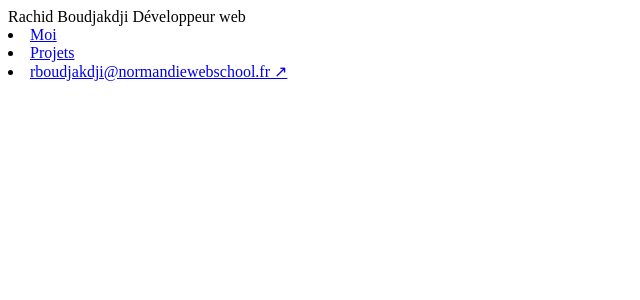
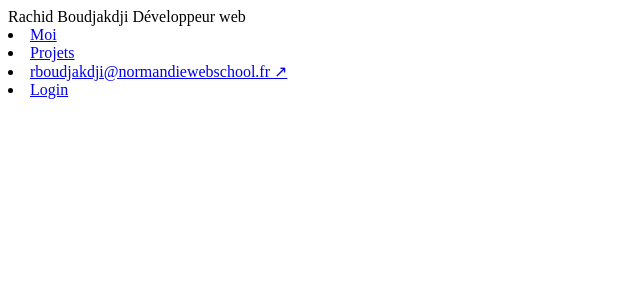
Before and after one commit to rachboudj/portfolio-rachid-php, a PHP site: page /portfolio-rachid/includes/partials/header.php in a window 1280 px wide. Shown: the top 300 px of the page, without its empty margins (0-640 px from the left). Run offline with PHP 8.4, Linux system fonts and the light colour scheme.

Commit message:
ajout du login dans le menu + condition qui fait apparaître la déconnexion qd user est connecté

```diff
--- a/includes/partials/header.php
+++ b/includes/partials/header.php
@@ -26,5 +26,12 @@
             <li><a href="#">Moi</a></li>
             <li><a href="#">Projets</a></li>
             <li><a href="#">rboudjakdji@normandiewebschool.fr ↗</a></li>
+            <?php
+                if (isset($_SESSION['login']) && $_SESSION['login'] === true) {
+                    echo '<li><a href="index.php?page=logout">Logout</a></li>';
+                } else {
+                    echo '<li><a href="index.php?page=login">Login</a></li>';
+                }
+                ?>
         </nav>
     </header>
```
